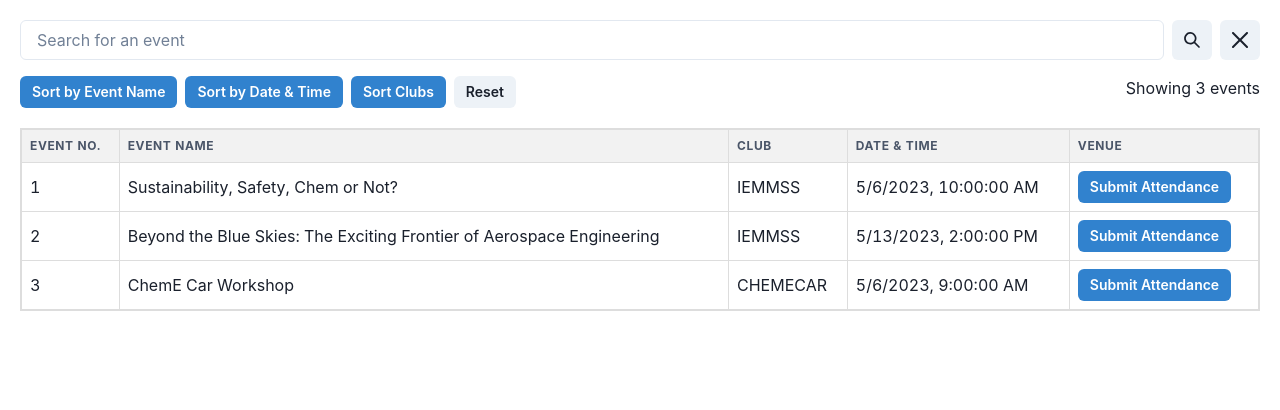
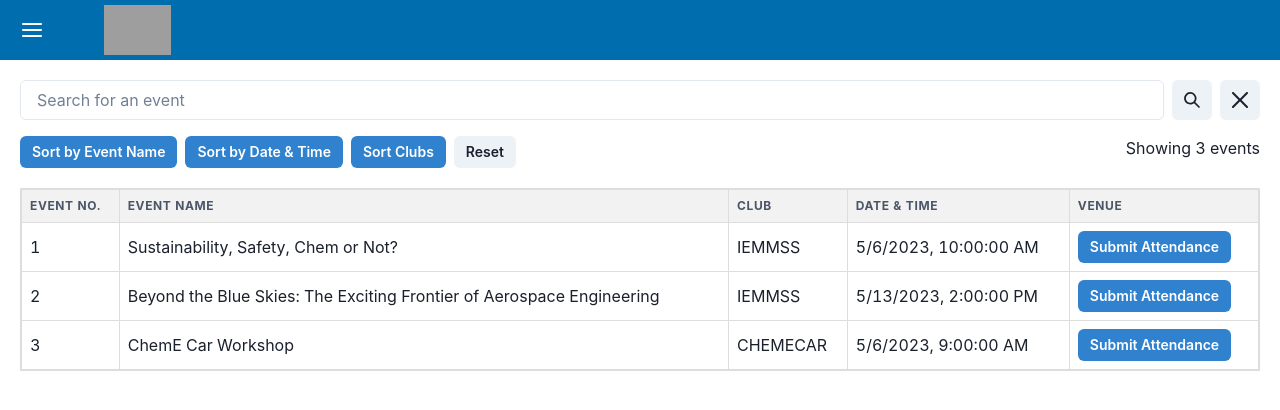
Before and after one commit to wlim0053/SEMS_2023, a React (Vite) app in the folder frontend/: page / in a window 1280 px wide. Shown: the top 410 px of the page. Built offline with nearby package versions, Linux system fonts and the light colour scheme; grey boxes are pictures that could not be loaded.

Commit message:
Modified code to make AttendancePage with Navbar

```diff
--- a/frontend/src/App.tsx
+++ b/frontend/src/App.tsx
@@ -1,25 +1,22 @@
 // hooks
-import React, { useState } from 'react';
-import { ChakraProvider } from '@chakra-ui/react';
 // components
-import LoginPage from './components/LoginPage';
+import Navbar from './components/Navbar'
+// css
+import './App.css'
+import { BrowserRouter as Router, Outlet } from "react-router-dom";
 import AttendancePage from './components/AttendancePage';
+// css
 
-// App functional component
-const App = () => {
-    // State to track whether the user is logged in
-    const [isLoggedIn, setIsLoggedIn] = useState(false);
-    // Function to handle a successful login
-    const handleLoginSuccess = () => {
-        setIsLoggedIn(true);
-    };
-
-  // Render the app
+function App() {
   return (
-    <>
-      <AttendancePage />
-    </>
+    <div className="App">
+      <Router>
+        <Navbar />
+        <AttendancePage />
+        <Outlet /> {/* Render nested routes */}
+      </Router>
+    </div>
   );
-};
+}
 
 export default App;
```
